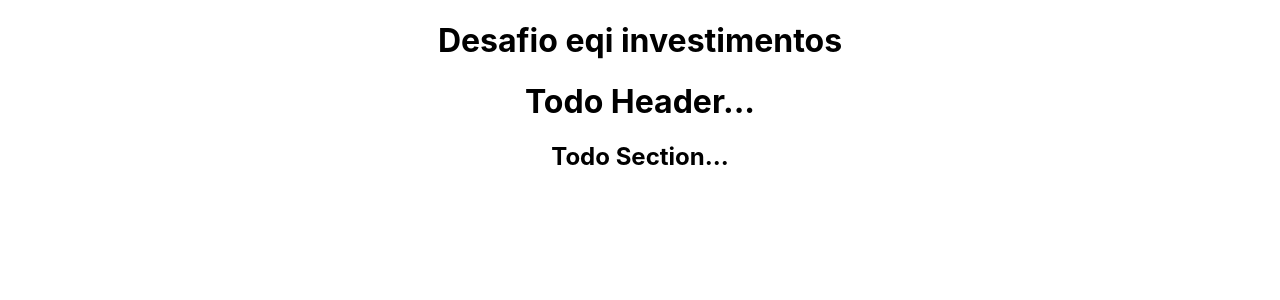
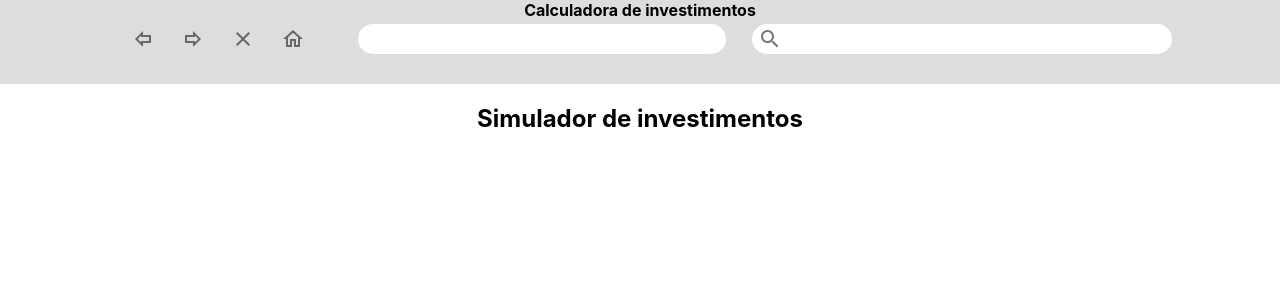
Before and after one commit to Jose-Caldas/desafio-eqi-investimentos, a React (Create React App) app: page / in a window 1280 px wide. Shown: the top 300 px of the page. Built offline with nearby package versions, Linux system fonts and the light colour scheme.

Commit message:
feat: add Header

```diff
--- a/package.json
+++ b/package.json
@@ -3,6 +3,8 @@
   "version": "0.1.0",
   "private": true,
   "dependencies": {
+    "@material-ui/core": "^4.12.4",
+    "@material-ui/icons": "^4.11.3",
     "@testing-library/jest-dom": "^5.14.1",
     "@testing-library/react": "^13.0.0",
     "@testing-library/user-event": "^13.2.1",
--- a/src/App.css
+++ /dev/null
@@ -1,3 +0,0 @@
-.App {
-  text-align: center;
-}
--- a/src/App.tsx
+++ b/src/App.tsx
@@ -1,11 +1,9 @@
 import React from "react";
-import "./App.css";
 import { Container } from "./components/Container";
 
 function App() {
   return (
     <div className="App">
-      <h1>Desafio eqi investimentos</h1>
       <Container />
     </div>
   );
--- a/src/components/Container/index.tsx
+++ b/src/components/Container/index.tsx
@@ -1,14 +1,56 @@
 import React from "react";
-import { Wrapper, Header, Title, Section } from "./styles";
+
+import HomeOutlinedIcon from "@material-ui/icons/HomeOutlined";
+import CloseIcon from "@material-ui/icons/Close";
+import SearchOutlinedIcon from "@material-ui/icons/Search";
+import ForwardOutlinedIcon from "@material-ui/icons/ForwardOutlined";
+
+import {
+  Wrapper,
+  Header,
+  Title,
+  Menu,
+  Section,
+  IconWrapper,
+  InputCenter,
+  SearchWrapper,
+  InputRight,
+  SectionTitle,
+  Icon,
+  Search,
+} from "./styles";
 
 export const Container = () => {
   return (
     <Wrapper>
       <Header>
-        <Title>Todo Header...</Title>
+        <Title>Calculadora de investimentos</Title>
+        <Menu>
+          <IconWrapper>
+            <Icon>
+              <ForwardOutlinedIcon />
+            </Icon>
+            <Icon>
+              <ForwardOutlinedIcon />
+            </Icon>
+            <Icon>
+              <CloseIcon />
+            </Icon>
+            <Icon>
+              <HomeOutlinedIcon />
+            </Icon>
+          </IconWrapper>
+          <InputCenter />
+          <SearchWrapper>
+            <Search>
+              <SearchOutlinedIcon />
+            </Search>
+            <InputRight />
+          </SearchWrapper>
+        </Menu>
       </Header>
       <Section>
-        <Title>Todo Section...</Title>
+        <SectionTitle>Simulador de investimentos</SectionTitle>
       </Section>
     </Wrapper>
   );
--- a/src/components/Container/styles.ts
+++ b/src/components/Container/styles.ts
@@ -1,9 +1,96 @@
 import styled from "styled-components";
 
-export const Wrapper = styled.div``;
+export const Wrapper = styled.div`
+  display: flex;
+  align-items: center;
+  flex-direction: column;
+  justify-content: center;
+`;
 
-export const Header = styled.header``;
+export const Header = styled.header`
+  background-color: #ddd;
+  padding-bottom: 30px;
+  width: 100%;
+  display: flex;
+  flex-direction: column;
+  align-items: center;
+  justify-content: center;
+`;
 
-export const Title = styled.h1``;
+export const Title = styled.h1`
+  margin: 0;
+  text-align: center;
+  font-size: 16px;
+  margin-bottom: 4px;
+`;
+
+export const Menu = styled.nav`
+  display: grid;
+  grid-template-columns: 200px 1fr 400px;
+  width: 80%;
+  gap: 30px;
+`;
+
+export const IconWrapper = styled.div`
+  display: grid;
+  grid-template-columns: repeat(4, 1fr);
+  align-items: center;
+  justify-content: center;
+`;
+
+export const Icon = styled.div`
+  display: flex;
+  width: 30px;
+  height: 30px;
+  color: #0008;
+  align-items: center;
+  justify-content: center;
+
+  &:first-child {
+    transform: rotate(180deg);
+  }
+`;
+
+export const InputCenter = styled.input`
+  width: 100%;
+  background-color: white;
+  border: none;
+  outline: none;
+  border-radius: 16px;
+  margin-right: 30px;
+`;
+
+export const SearchWrapper = styled.div`
+  display: flex;
+  align-items: center;
+  width: 400px;
+  max-width: 100%;
+  background-color: white;
+  border: none;
+  outline: none;
+  border-radius: 16px;
+  padding: 4px 10px;
+`;
+
+export const InputRight = styled.input`
+  width: 100%;
+  outline: none;
+  border: none;
+  background-color: none;
+  border-radius: 16px;
+`;
+
+export const Search = styled.div`
+  display: flex;
+  width: 15px;
+  height: 15px;
+  color: #0008;
+  align-items: center;
+  justify-content: center;
+`;
 
 export const Section = styled.section``;
+
+export const SectionTitle = styled.h1`
+  text-align: center;
+`;
```
Also changed, not shown: 1 other file (tests, documents, lock files or other folders).
